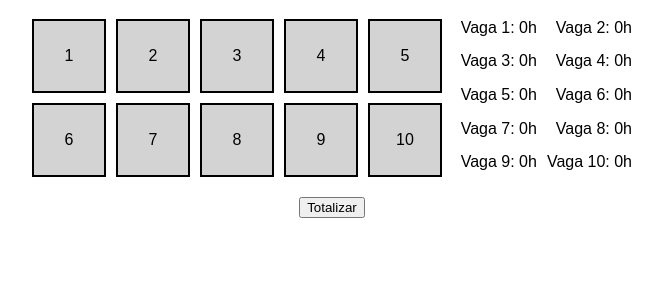
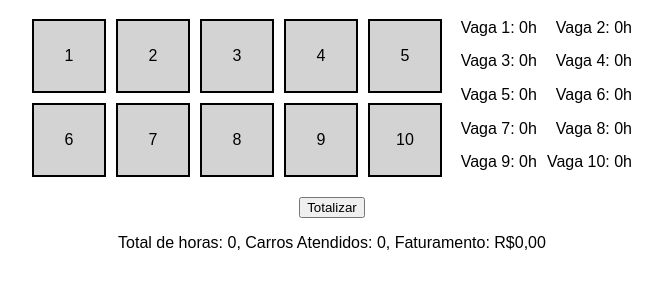
Before and after one commit to aeciobrito/tii09-uc6, a plain HTML site: page projetos/estacionamento/index.html in a window 1280 px wide. Both pictures are taken after a click on the button "Totalizar". Shown: the part 61-350 px from the top of the page, without its empty margins (308-970 px from the left). Drawn offline with Linux system fonts and the light colour scheme.

Commit message:
Projeto estacionamento

```diff
--- a/projetos/estacionamento/index.html
+++ b/projetos/estacionamento/index.html
@@ -35,7 +35,7 @@
             <div>Vaga 10: 0h</div>
         </div>
     </div>
-    <button>Totalizar</button>
+    <button onclick="totalizar()">Totalizar</button>
     <p id="resultado"></p>
 
     <script src="script.js"></script>
--- a/projetos/estacionamento/script.js
+++ b/projetos/estacionamento/script.js
@@ -3,6 +3,7 @@ let infoElementos = document.querySelectorAll(".resumo div");
 let vagas = [null, null, null, null, null, null, null, null, null, null];
 let totalHoras = [0, 0, 0, 0, 0, 0, 0, 0, 0, 0];
 let resultadoTexto = document.getElementById("resultado");
+let totalCarros = 0;
 
 elementosVagas.forEach((vaga, i) => {
     vaga.addEventListener("click", () => gerenciarVaga(i));
@@ -27,6 +28,7 @@ function gerenciarVaga(numeroDaVaga) {
         }
         totalHoras[numeroDaVaga] += hora - vagas[numeroDaVaga];
         vagas[numeroDaVaga] = null;
+        totalCarros++;
         elementosVagas[numeroDaVaga].classList.remove("ocupado");
     }
     atualizarInfo();
@@ -37,3 +39,14 @@ function atualizarInfo() {
         infoElementos[i].innerText = `Vaga ${i + 1}: ${totalHoras[i]}h`
     }
 }
+
+function totalizar() {
+    let totalHorasDia = 0;
+
+    for(let i = 0; i < 10; i++) {
+        totalHorasDia += totalHoras[i];
+    }
+
+    let faturamento = totalHorasDia * 12;
+    resultadoTexto.innerText = `Total de horas: ${totalHorasDia}, Carros Atendidos: ${totalCarros}, Faturamento: R$${faturamento},00`;
+}
```
